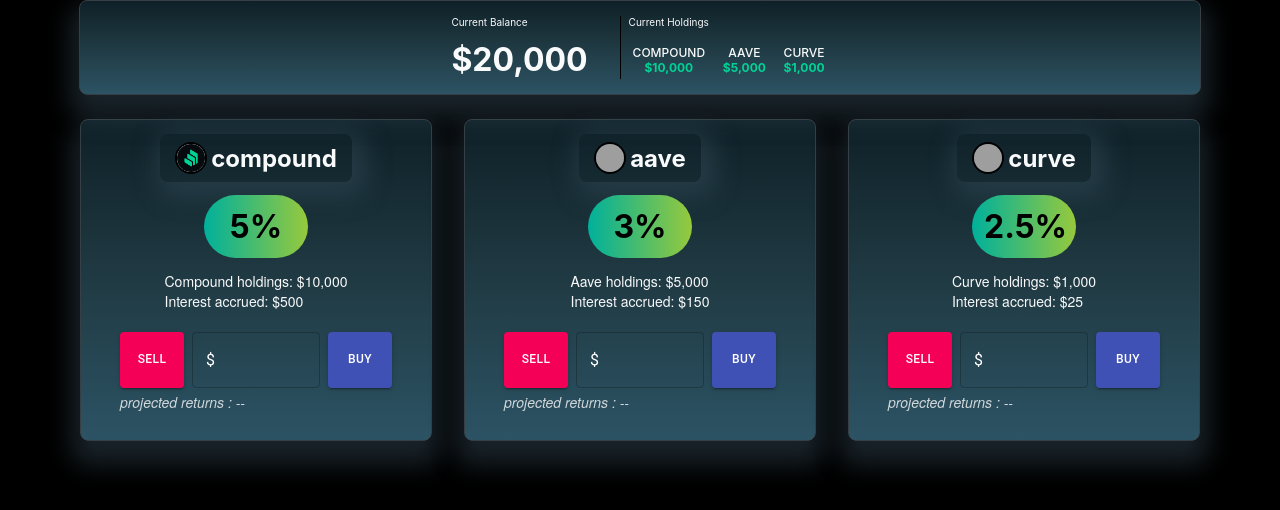
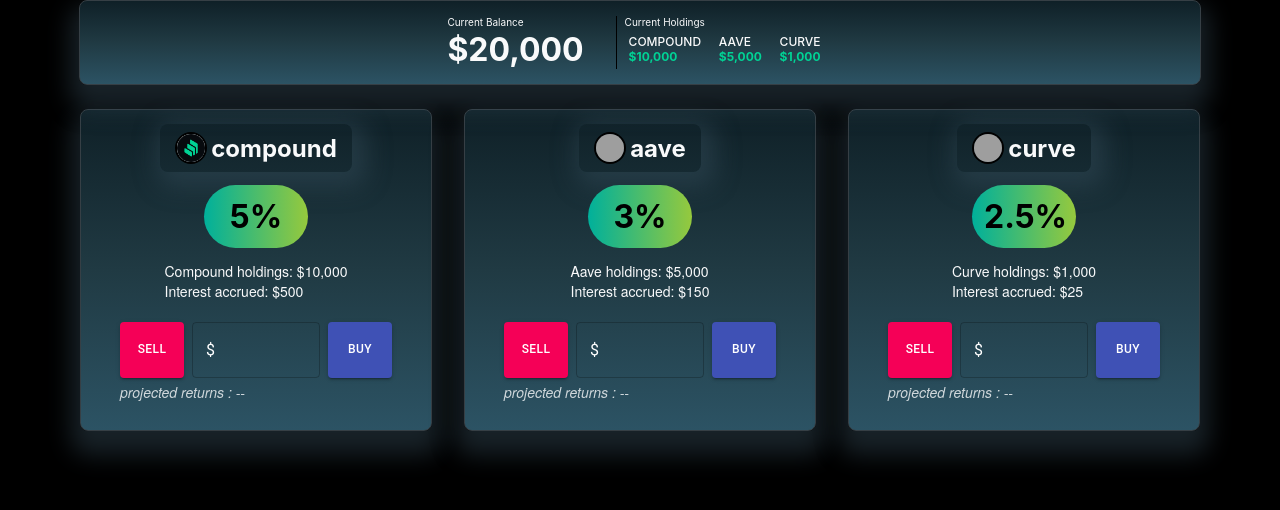
Before and after one commit to squireaintready/rifting, a React (Create React App) app: page / in a window 1280 px wide. Shown: the top 510 px of the page. Built offline with nearby package versions, Linux system fonts and the light colour scheme; grey boxes are pictures that could not be loaded; the HTML template or start-up script is replaced by a standard one.

Commit message:
style/changed spacing for rcurrentHoldings

```diff
--- a/src/components/BalancesTab/styles.css
+++ b/src/components/BalancesTab/styles.css
@@ -7,23 +7,20 @@
   border: 1px solid #363f45;
   padding: 15px 0px;
   width: 70rem;
-  /* width: 1000px; */
   box-shadow: 0px 15px 24px 9px rgba(59,84,99,0.4);
 }
 
 .balancesTab__leftSide {
   display: flex;
   flex-direction: column;
-  justify-content: space-between;
   padding-right: 2rem;
   border-right: 1px solid black;
-  margin-left: 32px;
+  margin-left: 24px;
 }
 
 .balancesTab__title {
   font-size: 10px;
-  margin-bottom: 4px;
-  padding-bottom: 8px;
+  margin-bottom: 2px;
 }
 
 .balancesTab__balance {
@@ -34,8 +31,7 @@
 .balancesTab__rightSide {
   display: flex;
   flex-direction: column;
-  justify-content: space-between;
-  padding-left: 8px;
+  margin-left: 8px;
   margin-right: 32px;
 }
 
@@ -48,11 +44,8 @@
 .balancesTab__rightItem {
   display: flex;
   flex-direction: column;
-  justify-content: center;
-  align-items: center;
-  /* margin-right: 8px; */
+  align-items: flex-start;
   padding: 4px;
-  border-radius: 10px;
 }
 
 .balancesTab__name {
@@ -72,7 +65,6 @@
 @media only screen and (max-width: 1150px) {
   .balancesTab__container {
     width: 60rem;
-    /* width: 650px; */
   }
   .balancesTab__leftSide{
     padding-right: 1rem;
```
